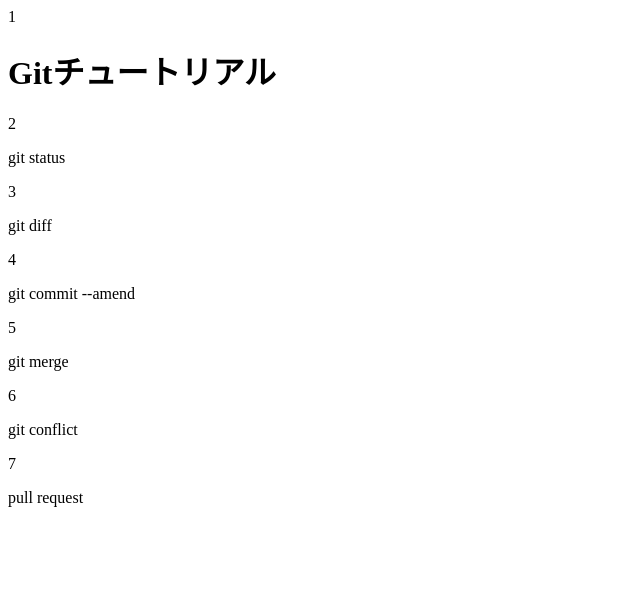
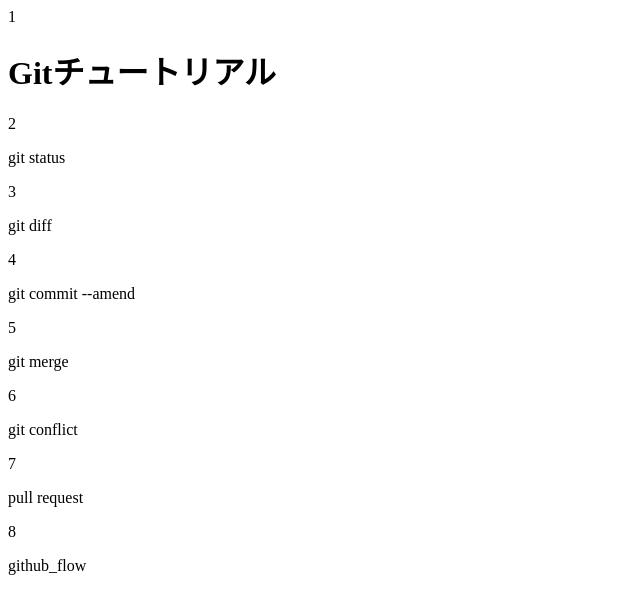
Before and after one commit to akari-da-ka-ra/git_tutorial, a plain HTML site: page index.html in a window 1280 px wide. Shown: the whole page, without its empty margins (0-640 px from the left). Drawn offline with Linux system fonts and the light colour scheme.

Commit message:
git hub_flowを追記

```diff
--- a/index.html
+++ b/index.html
@@ -5,3 +5,4 @@
 5 <p>git merge</p>
 6 <p> git conflict</p>
 7 <p>pull request</p>
+8 <p>github_flow
```
